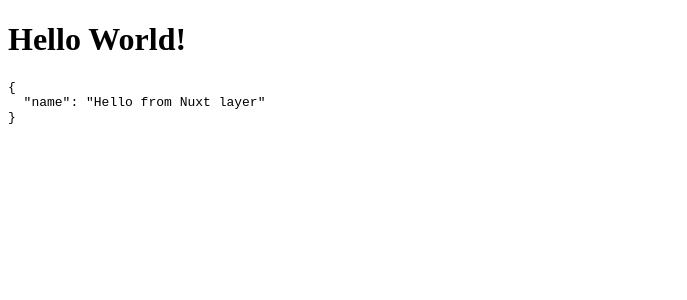
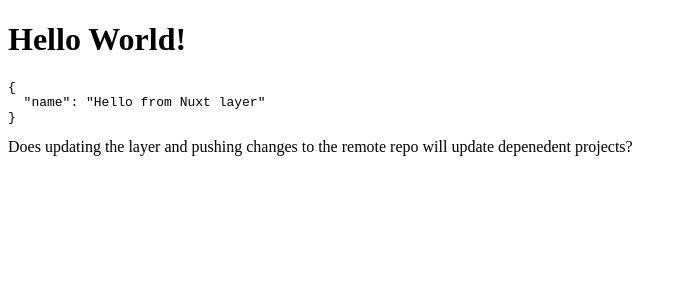
Before and after one commit to denishsharma/dump-nuxt-layer-active-ui-testing, a Nuxt app: page / in a window 1280 px wide. Shown: the top 300 px of the page, without its empty margins (0-687 px from the left). Built offline with nearby package versions, Linux system fonts and the light colour scheme.

Commit message:
chore: add test in HelloWorld component

```diff
--- a/components/HelloWorld.vue
+++ b/components/HelloWorld.vue
@@ -6,5 +6,8 @@ const { myLayer } = useAppConfig()
   <div>
     <h1>Hello World!</h1>
     <pre>{{ myLayer }}</pre>
+    <div>
+      Does updating the layer and pushing changes to the remote repo will update depenedent projects?
+    </div>
   </div>
 </template>
```
